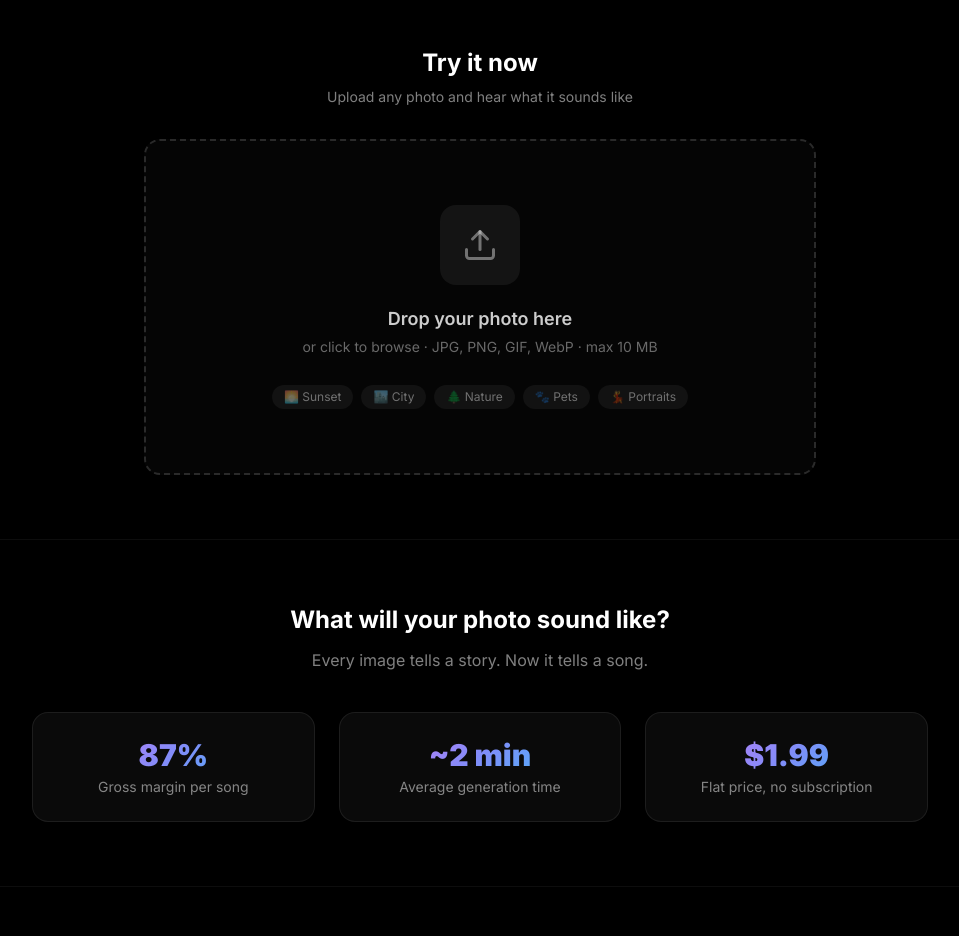
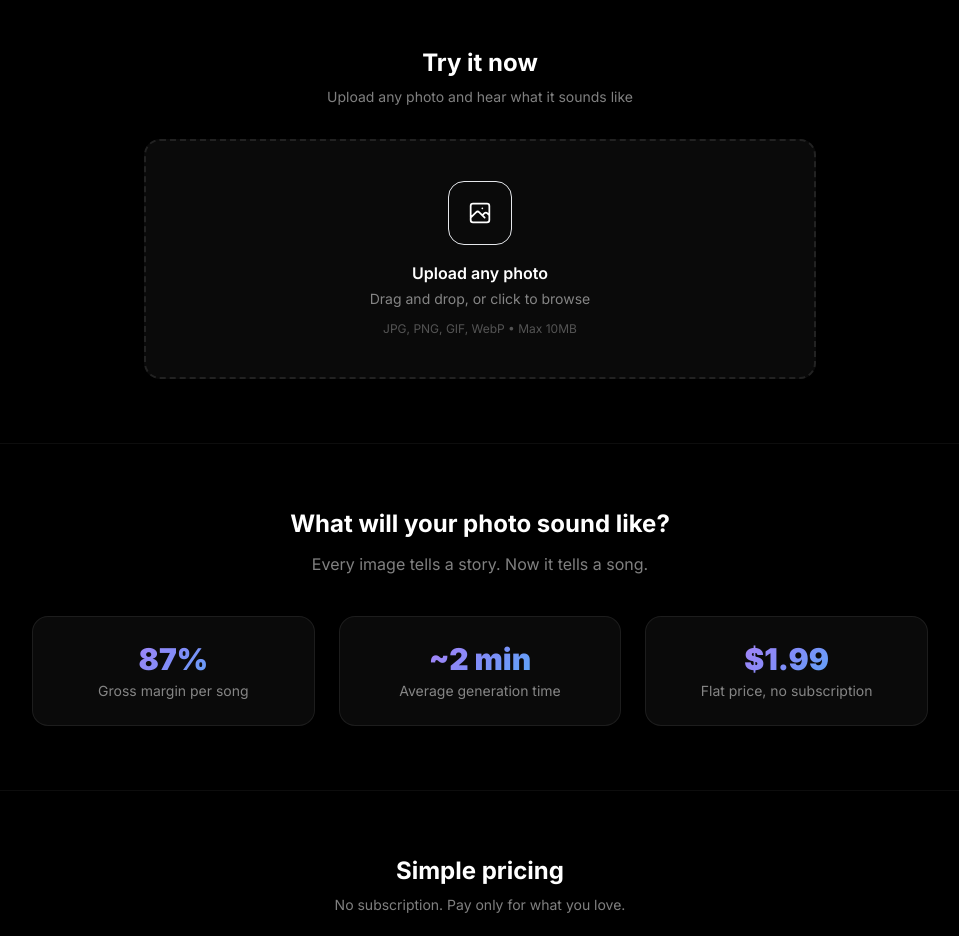
Before and after one commit to gekk0playz/photosound, a Next.js app: page / in a window 1280 px wide. Shown: the part 1220-2156 px from the top of the page, without its empty margins (160-1119 px from the left). Built offline with nearby package versions, Linux system fonts and the light colour scheme.

Commit message:
Fix: rewrite PhotoUpload with clean encoding + improved drag-and-drop

```diff
--- a/components/PhotoUpload.jsx
+++ b/components/PhotoUpload.jsx
@@ -1,109 +1,92 @@
-import { useRef, useState, useCallback } from 'react';
-import { Upload, Image as ImageIcon, X } from 'lucide-react';
+import { useRef, useState } from 'react';
 
-export default function PhotoUpload({ onFileSelect, disabled }) {
+const ACCEPTED = ['image/jpeg', 'image/png', 'image/gif', 'image/webp'];
+const MAX_MB = 10;
+
+export default function PhotoUpload({ onFile }) {
   const inputRef = useRef(null);
-  const [dragOver, setDragOver] = useState(false);
-  const [preview, setPreview] = useState(null);
+  const [dragging, setDragging] = useState(false);
+  const [error, setError] = useState('');
 
-  const handleFile = useCallback((file) => {
+  const validate = (file) => {
+    if (!ACCEPTED.includes(file.type)) {
+      setError('Please upload a JPG, PNG, GIF, or WebP image.');
+      return false;
+    }
+    if (file.size > MAX_MB * 1024 * 1024) {
+      setError(`File too large. Maximum size is ${MAX_MB}MB.`);
+      return false;
+    }
+    return true;
+  };
+
+  const handleFile = (file) => {
     if (!file) return;
-    if (!file.type.startsWith('image/')) {
-      alert('Please upload an image file (JPG, PNG, GIF, WebP)');
-      return;
-    }
-    const url = URL.createObjectURL(file);
-    setPreview(url);
-    onFileSelect(file);
-  }, [onFileSelect]);
+    setError('');
+    if (!validate(file)) return;
+    onFile(file);
+  };
 
-  const handleDrop = useCallback((e) => {
+  const onInputChange = (e) => handleFile(e.target.files?.[0]);
+
+  const onDrop = (e) => {
     e.preventDefault();
-    setDragOver(false);
-    const file = e.dataTransfer.files[0];
-    handleFile(file);
-  }, [handleFile]);
+    setDragging(false);
+    handleFile(e.dataTransfer.files?.[0]);
+  };
 
-  const handleChange = useCallback((e) => {
-    handleFile(e.target.files[0]);
-  }, [handleFile]);
-
-  const clearPhoto = useCallback((e) => {
-    e.stopPropagation();
-    setPreview(null);
-    onFileSelect(null);
-    if (inputRef.current) inputRef.current.value = '';
-  }, [onFileSelect]);
+  const onDragOver = (e) => { e.preventDefault(); setDragging(true); };
+  const onDragLeave = () => setDragging(false);
 
   return (
-    <div
-      className={`relative rounded-2xl border-2 border-dashed transition-all duration-300 cursor-pointer overflow-hidden
-        ${dragOver
-          ? 'border-brand-400 bg-brand-500/10 scale-[1.01]'
-          : preview
-            ? 'border-brand-600/40 bg-transparent'
-            : 'border-white/15 bg-white/[0.02] hover:border-brand-500/50 hover:bg-brand-500/5'}
-        ${disabled ? 'opacity-50 pointer-events-none' : ''}
-      `}
-      style={{ minHeight: '280px' }}
-      onClick={() => !disabled && inputRef.current?.click()}
-      onDragOver={(e) => { e.preventDefault(); setDragOver(true); }}
-      onDragLeave={() => setDragOver(false)}
-      onDrop={handleDrop}
-    >
+    <div>
+      <div
+        onClick={() => inputRef.current?.click()}
+        onDrop={onDrop}
+        onDragOver={onDragOver}
+        onDragLeave={onDragLeave}
+        className={`
+          glass rounded-2xl p-10 text-center cursor-pointer transition-all duration-200
+          border-2 border-dashed
+          ${dragging
+            ? 'border-brand bg-brand/10 scale-[1.01]'
+            : 'border-white/10 hover:border-brand/50 hover:bg-white/5'
+          }
+        `}
+      >
+        <div className="mb-4">
+          <div className="w-16 h-16 mx-auto rounded-2xl bg-brand/20 border border-brand/30 flex items-center justify-center">
+            <svg className="w-7 h-7 text-brand" fill="none" stroke="currentColor" viewBox="0 0 24 24">
+              <path strokeLinecap="round" strokeLinejoin="round" strokeWidth={1.5}
+                d="M4 16l4.586-4.586a2 2 0 012.828 0L16 16m-2-2l1.586-1.586a2 2 0 012.828 0L20 14m-6-6h.01M6 20h12a2 2 0 002-2V6a2 2 0 00-2-2H6a2 2 0 00-2 2v12a2 2 0 002 2z" />
+            </svg>
+          </div>
+        </div>
+
+        <p className="text-white font-semibold mb-1">
+          {dragging ? 'Drop your photo here' : 'Upload any photo'}
+        </p>
+        <p className="text-white/50 text-sm mb-3">
+          Drag and drop, or click to browse
+        </p>
+        <p className="text-white/30 text-xs">
+          JPG, PNG, GIF, WebP &bull; Max {MAX_MB}MB
+        </p>
+      </div>
+
+      {error && (
+        <div className="mt-3 p-3 rounded-xl bg-red-500/10 border border-red-500/20 text-red-400 text-sm text-center">
+          {error}
+        </div>
+      )}
+
       <input
         ref={inputRef}
         type="file"
-        accept="image/jpeg,image/png,image/gif,image/webp"
+        accept={ACCEPTED.join(',')}
+        onChange={onInputChange}
         className="hidden"
-        onChange={handleChange}
-        disabled={disabled}
       />
-
-      {preview ? (
-        <>
-          <img
-            src={preview}
-            alt="Your photo"
-            className="w-full h-full object-cover"
-            style={{ maxHeight: '420px' }}
-          />
-          <div className="absolute inset-0 bg-gradient-to-t from-black/60 via-transparent to-transparent" />
-          <button
-            onClick={clearPhoto}
-            className="absolute top-3 right-3 w-8 h-8 rounded-full bg-black/60 flex items-center justify-center hover:bg-red-500/80 transition-colors"
-          >
-            <X size={14} />
-          </button>
-          <div className="absolute bottom-4 left-4 text-sm text-white/70 font-medium">
-            Click to change photo
-          </div>
-        </>
-      ) : (
-        <div className="flex flex-col items-center justify-center h-full py-16 gap-5 select-none">
-          <div className={`w-20 h-20 rounded-2xl flex items-center justify-center transition-all duration-300
-            ${dragOver ? 'bg-brand-500/30 scale-110' : 'bg-white/[0.06]'}`}>
-            {dragOver
-              ? <ImageIcon size={36} className="text-brand-400" />
-              : <Upload size={36} className="text-white/40" />}
-          </div>
-          <div className="text-center">
-            <p className="text-white/80 font-semibold text-lg">
-              {dragOver ? 'Drop it here' : 'Drop your photo here'}
-            </p>
-            <p className="text-white/40 text-sm mt-1">
-              or click to browse · JPG, PNG, GIF, WebP · max 10 MB
-            </p>
-          </div>
-          <div className="flex gap-2 flex-wrap justify-center mt-2">
-            {['🌅 Sunset', '🏙️ City', '🌲 Nature', '🐾 Pets', '💃 Portraits'].map(tag => (
-              <span key={tag} className="px-3 py-1 rounded-full bg-white/[0.05] text-white/40 text-xs">
-                {tag}
-              </span>
-            ))}
-          </div>
-        </div>
-      )}
     </div>
   );
 }
```
